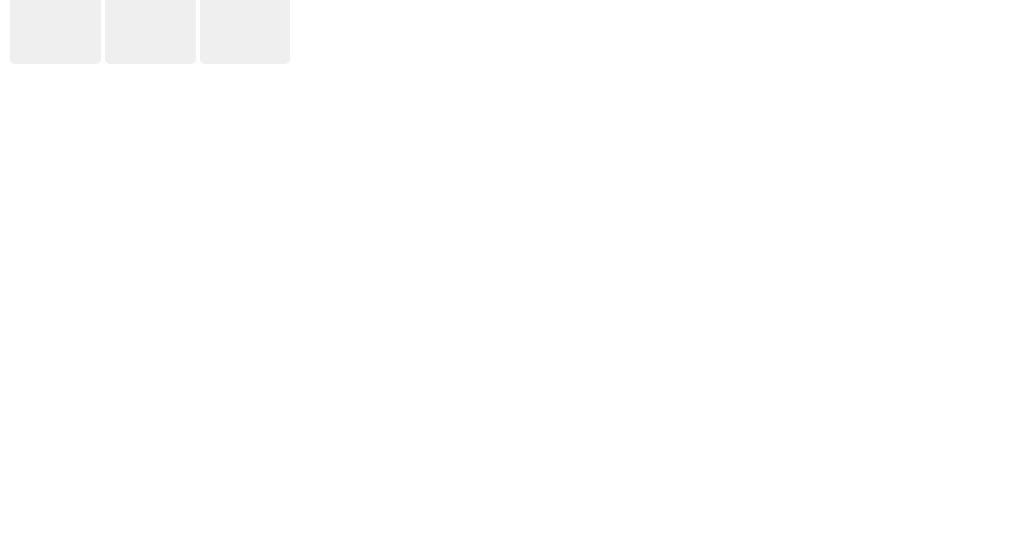
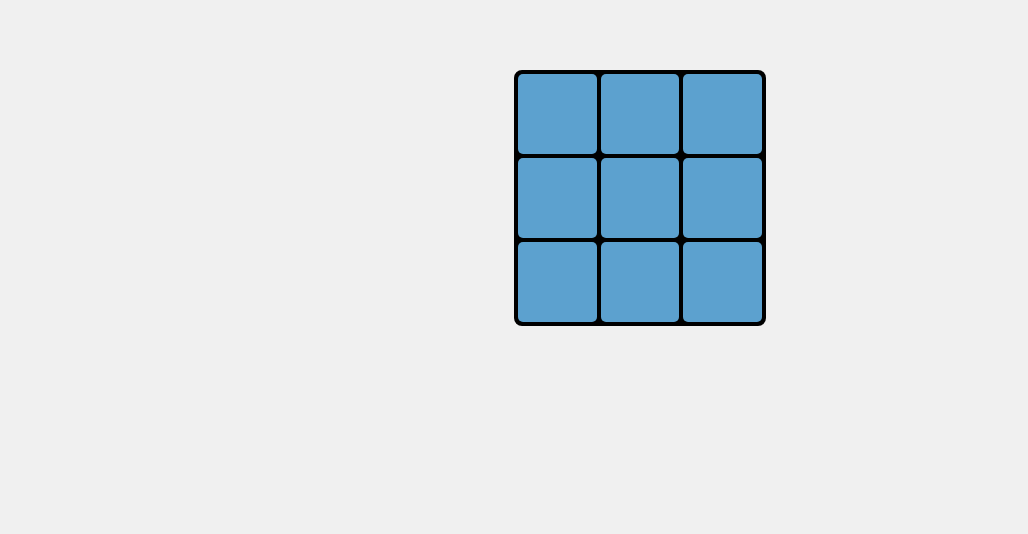
Before and after one commit to MohaimenH/the-odin-projects, a plain HTML site: page javascript/tic-tac-toe/index.html in a window 1280 px wide. Shown: the part 266-800 px from the top of the page, without its empty margins (0-1028 px from the left). Drawn offline with Linux system fonts and the light colour scheme.

Commit message:
Completed TTT Design

```diff
--- a/javascript/tic-tac-toe/index.html
+++ b/javascript/tic-tac-toe/index.html
@@ -1,26 +1,27 @@
 <!DOCTYPE html>
 <html lang="en">
     <head>
-    <meta charset="UTF-8">
-    <meta http-equiv="X-UA-Compatible" content="IE=edge">
-    <meta name="viewport" content="width=device-width, initial-scale=1.0">
+        <meta charset="UTF-8" />
+        <meta http-equiv="X-UA-Compatible" content="IE=edge" />
+        <meta name="viewport" content="width=device-width, initial-scale=1.0" />
         <title>Tic Tac Toe</title>
-    <link rel="stylesheet" href="style.css">
+        <link rel="stylesheet" href="style.css" />
+        <link rel="preconnect" href="https://fonts.googleapis.com">
+        <link rel="preconnect" href="https://fonts.gstatic.com" crossorigin>
+        <link href="https://fonts.googleapis.com/css2?family=Montserrat:wght@200&display=swap" rel="stylesheet">
     </head>
     <body>
         <h1 class="main-title">Tic Tac Toe</h1>
-    <div class="wrapper">
-
-        <button class="playingGrid"></button>
-        <button class="playingGrid"></button>
-        <button class="playingGrid"></button>
-        <button class="playingGrid"></button>
-        <button class="playingGrid"></button>
-        <button class="playingGrid"></button>
-        <button class="playingGrid"></button>
-        <button class="playingGrid"></button>
-        <button class="playingGrid"></button>
-
+        <div class="btn-wrapper">
+            <button class="playingGrid" id="0"></button>
+            <button class="playingGrid" id="1"></button>
+            <button class="playingGrid" id="2"></button>
+            <button class="playingGrid" id="3"></button>
+            <button class="playingGrid" id="4"></button>
+            <button class="playingGrid" id="5"></button>
+            <button class="playingGrid" id="6"></button>
+            <button class="playingGrid" id="7"></button>
+            <button class="playingGrid" id="8"></button>
         </div>
         <script src="./script.js"></script>
     </body>
--- a/javascript/tic-tac-toe/script.js
+++ b/javascript/tic-tac-toe/script.js
@@ -9,10 +9,13 @@ const gameBoard = (() => {
 
     const addToGameBoard = (symbol, index) => {
         gameBoard.splice(index, 1, symbol);
-        console.log(gameBoard);
     };
 
-    return { getGameBoard, addToGameBoard };
+    const resetGameBoard = () => {
+        gameBoard = ["", "", "", "", "", "", "", "", ""];
+    };
+
+    return { getGameBoard, addToGameBoard, resetGameBoard };
 })();
 
 // Player Factory
@@ -31,13 +34,30 @@ const player = (name, symbol) => {
     return { getName, getSymbol };
 };
 
-// Updates Display
-const displayUpdator = () => {
-
+// Updates Grid
+const gridUpdator = () => {
     let playingGrid = document.querySelectorAll(".playingGrid");
 
     for (let i = 0; i < gameBoard.getGameBoard().length; i++) {
         playingGrid[i].textContent = gameBoard.getGameBoard()[i];
     }
+};
 
-};
+// Game module
+const gameLogic = (() => {
+    gridUpdator();
+
+    let currentTurn = "X";
+
+    const btnWrapper = document.querySelector(".btn-wrapper");
+
+    btnWrapper.addEventListener("click", (e) => {
+        if (e.target.tagName == "BUTTON" && e.target.textContent == "") {
+            gameBoard.addToGameBoard(currentTurn, e.target.id);
+            e.target.classList.add("filledButton");
+            currentTurn = currentTurn == "X" ? "O" : "X";
+
+            gridUpdator();
+        }
+    });
+})();
--- a/javascript/tic-tac-toe/style.css
+++ b/javascript/tic-tac-toe/style.css
@@ -2,29 +2,53 @@
 *::after,
 *::before {
     box-sizing: border-box;
+    font-family: 'Montserrat', sans-serif;
 }
 
+body {
+    display: flex;
+
+    flex-flow: column nowrap;
+
+    justify-content: center;
+    align-items: center;
+
+    background-color: rgb(240, 240, 240);
+}
 
 .main-title {
-
+    font-size: 8em;
+    text-align: center;
 }
 
-.wrapper {
+.btn-wrapper {
     display: grid;
-    width: 75%;
-    grid-template-columns: repeat(3, 10%);
+    min-width: 200px;
+    width: 20%;
+    grid-template-columns: repeat(3, 1fr);
+
+    padding: 2px;
+    border-radius: 8px;
+    background-color: black;
 }
 
-.wrapper > button {
+.btn-wrapper > button {
     border: none;
     height: 80px;
     margin: 2px;
     border-radius: 5px;
+    color: white;
+    font-size: 60px;
 
+    background-color: rgb(92, 161, 207);
 }
 
 button:hover {
-    background-color: red;
-
+    background-color: rgb(10, 84, 133);
     transition: 0.3s;
 }
+
+.filledButton:hover {
+    background-color: rgb(221, 0, 0);
+    transition: 0.3s;
+}
```
Lines whose indentation alone changed are shown as unchanged.
